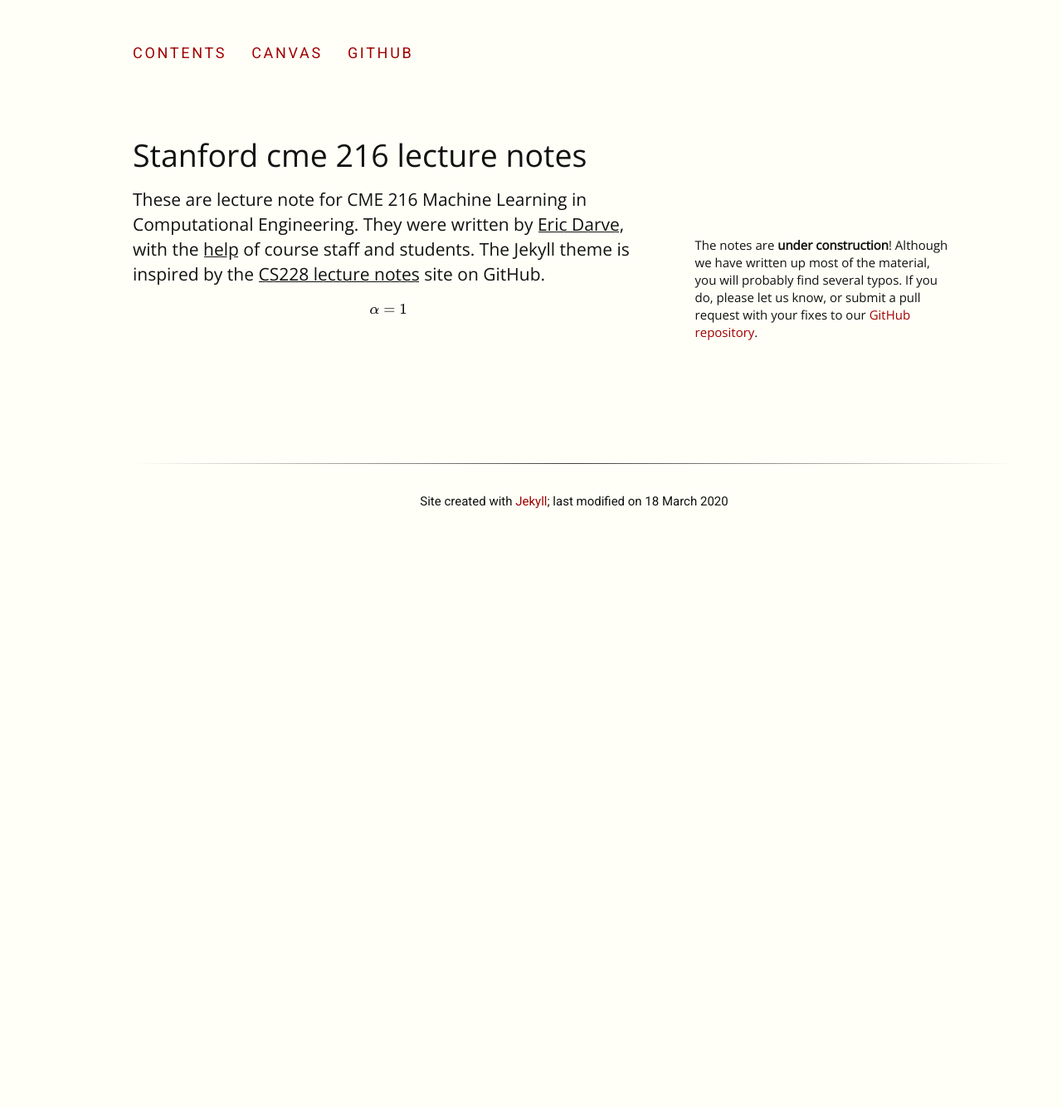
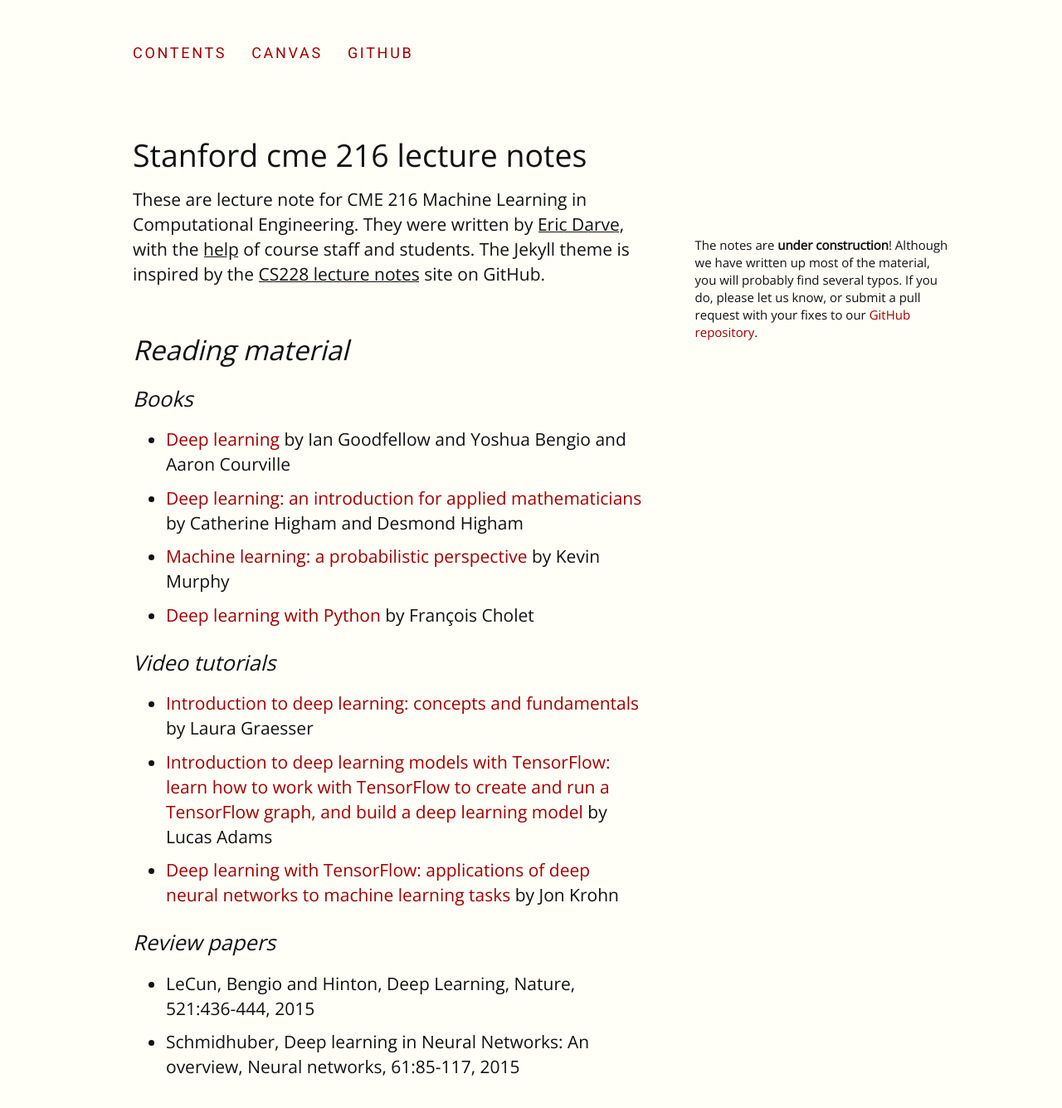
Before and after one commit to somritabanerjee/cme216-spring-2020, a Jekyll site: the page built from index.md, in a window 1280 px wide and 1400 px high. Shown: the top 1335 px of the window at 83% size. Built offline with Jekyll 4.4.1, drawn with Linux system fonts in a browser that asks for light colours; formulas are drawn with MathJax 3.

Commit message:
index upd

```diff
--- a/index.md
+++ b/index.md
@@ -6,4 +6,22 @@ title: Stanford cme 216 Lecture notes
 These are lecture note for CME 216 Machine Learning in Computational Engineering. They were written by [Eric Darve](https://me.stanford.edu/people/eric-darve), with the [help](https://github.com/EricDarve/cme216-spring-2020/commits/master) of course staff and students.
 {% include marginnote.html id='mn-construction' note='The notes are **under construction**! Although we have written up most of the material, you will probably find several typos. If you do, please let us know, or submit a pull request with your fixes to our [GitHub repository](https://github.com/EricDarve/cme216-spring-2020).'%} The Jekyll theme is inspired by the [CS228 lecture notes](https://github.com/ermongroup/cs228-notes) site on GitHub.
 
-$$ \alpha = 1 $$
+## Reading material
+
+###  Books
+
+- [Deep learning](http://www.deeplearningbook.org/) by Ian Goodfellow and Yoshua Bengio and Aaron Courville
+- [Deep learning: an introduction for applied mathematicians](https://epubs.siam.org/doi/pdf/10.1137/18M1165748) by Catherine Higham and Desmond Higham
+- [Machine learning: a probabilistic perspective]() by Kevin Murphy
+- [Deep learning with Python](https://searchworks.stanford.edu/view/13216992) by Fran&#231;ois Cholet
+
+### Video tutorials
+
+- [Introduction to deep learning: concepts and fundamentals](https://searchworks.stanford.edu/view/13216564) by Laura Graesser
+- [Introduction to deep learning models with TensorFlow: learn how to work with TensorFlow to create and run a TensorFlow graph, and build a deep learning model](https://searchworks.stanford.edu/view/13214579) by Lucas Adams
+- [Deep learning with TensorFlow: applications of deep neural networks to machine learning tasks](https://searchworks.stanford.edu/view/13215423) by Jon Krohn
+
+### Review papers
+
+- LeCun, Bengio and Hinton, Deep Learning, Nature, 521:436-444, 2015
+- Schmidhuber, Deep learning in Neural Networks: An overview, Neural networks, 61:85-117, 2015
```
Also changed, not shown: 1 other file.
